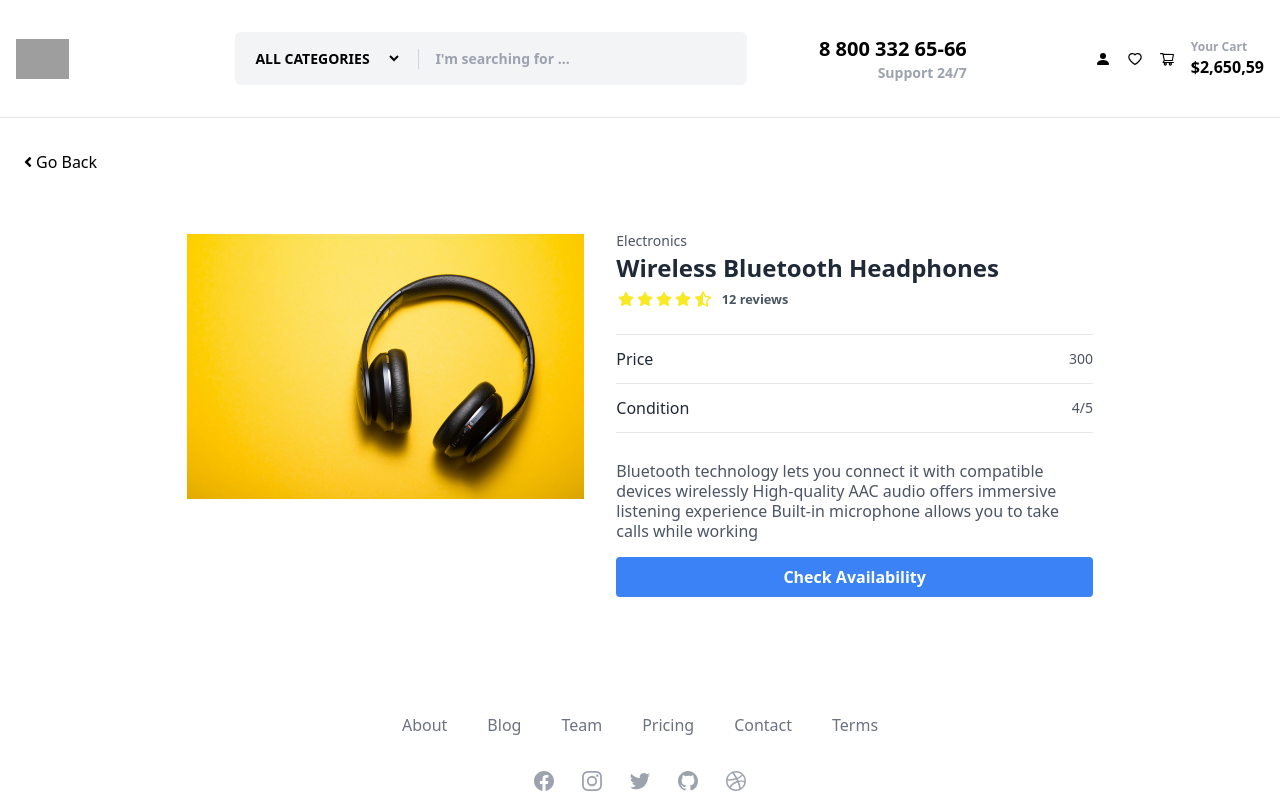
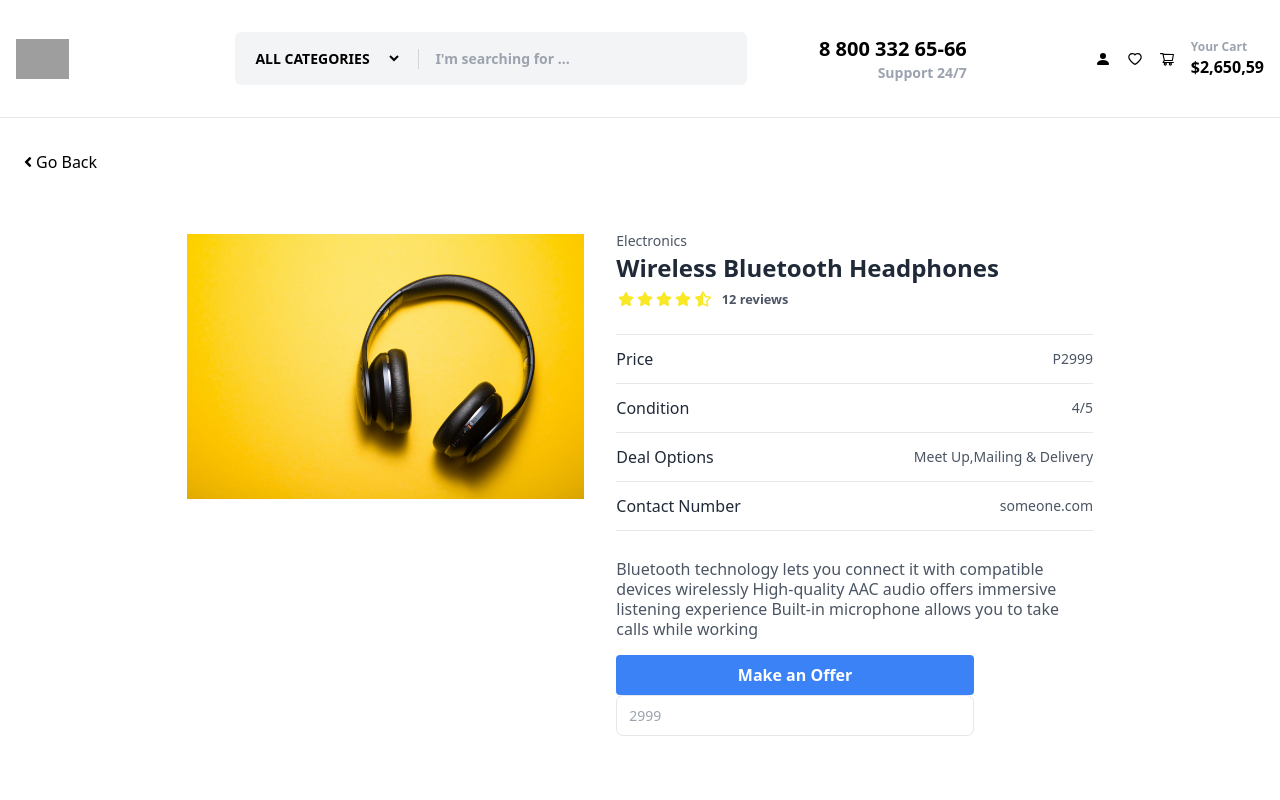
Before and after one commit to knee-rel/ateneo-trade, a React (Create React App) app: page /product/1 in a window 1280 px wide. Shown: the top 800 px of the page. Built offline with nearby package versions, Linux system fonts and the light colour scheme; grey boxes are pictures that could not be loaded.

Commit message:
fixed product listing and cleaned html

```diff
--- /dev/null
+++ b/src/components/Input.jsx
@@ -0,0 +1,21 @@
+import React from "react";
+
+const Input = ({ placeholder, className, ...props }) => {
+  const inputClasses = `
+  peer h-full w-full rounded-[7px] border border-blue-gray-200 bg-transparent px-3 py-2.5
+  font-sans text-sm font-normal text-blue-gray-700 outline outline-0 transition-all
+  placeholder-shown:border placeholder-shown:border-blue-gray-200 placeholder-shown:border-t-blue-gray-200
+  focus:border-2 focus:border-pink-500 focus:border-t-transparent focus:outline-0
+  disabled:border-0 disabled:bg-blue-gray-50
+  ${className || ""}  // Append the custom className if provided
+`;
+  return (
+    <input
+      {...props}
+      className={inputClasses.trim()}
+      placeholder={placeholder}
+    />
+  );
+};
+
+export default Input;
--- a/src/products.js
+++ b/src/products.js
@@ -11,6 +11,7 @@ const products = [
     ],
     description:
       "Bluetooth technology lets you connect it with compatible devices wirelessly High-quality AAC audio offers immersive listening experience Built-in microphone allows you to take calls while working",
+    dealOptions: ["Meet Up", "Mailing & Delivery"],
     brand: "Oppo",
     category: "Electronics",
     contactInformation: "someone.com",
@@ -32,6 +33,7 @@ const products = [
     ],
     description:
       "Introducing the iPhone 11 Pro. A transformative triple-camera system that adds tons of capability without complexity. An unprecedented leap in battery life",
+    dealOptions: ["Meet Up", "Mailing & Delivery"],
     brand: "Apple",
     category: "Electronics",
     contactInformation: "someone.com",
@@ -53,6 +55,7 @@ const products = [
     ],
     description:
       "Characterized by versatile imaging specs, the Polaroid Camera further clarifies itself using a pair of robust focusing systems and an intuitive design",
+    dealOptions: ["Meet Up", "Mailing & Delivery"],
     brand: "Polaroid",
     category: "Electronics",
     contactInformation: "someone.com",
@@ -73,6 +76,7 @@ const products = [
       "/images/headphones.jpg",
     ],
     description: "The ultimate study buddy. Serving your every need.",
+    dealOptions: ["Meet Up", "Mailing & Delivery"],
     brand: "Sony",
     category: "Electronics",
     contactInformation: "someone.com",
@@ -94,6 +98,7 @@ const products = [
     ],
     description:
       "Elevate your typing experience with our sleek and responsive keyboard—crafted for comfort and efficiency, a perfect blend of style and functionality.",
+    dealOptions: ["Meet Up", "Mailing & Delivery"],
     brand: "Logitech",
     category: "Electronics",
     contactInformation: "someone.com",
@@ -115,6 +120,7 @@ const products = [
     ],
     description:
       "Experience cutting-edge technology with our iPhone – a seamless blend of innovation and style, delivering unparalleled performance and sophistication.",
+    dealOptions: ["Meet Up", "Mailing & Delivery"],
     brand: "Amazon",
     category: "Electronics",
     contactInformation: "someone.com",
--- a/src/screens/ProductScreen.jsx
+++ b/src/screens/ProductScreen.jsx
@@ -6,6 +6,7 @@ import { FaAngleLeft } from "react-icons/fa";
 import Rating from "../components/Rating";
 import ProductDetail from "../components/ProductDetail";
 import Button from "../components/Button";
+import Input from "../components/Input";
 import products from "../products";
 
 const ProductScreen = () => {
@@ -40,14 +41,6 @@ const ProductScreen = () => {
               />
             ))}
           </div>
-          {/* {product.gallery.slice(1, 5).map((image, index) => (
-              <img
-                key={index}
-                alt={`tag-${index}`}
-                className="md:w-48 md:h-48 w-full"
-                src={image}
-              />
-            ))} */}
         </div>
         <div className="xl:w-2/5 md:w-1/2 lg:ml-8 md:ml-6 md:mt-0 mt-6">
           <div className="border-b border-gray-200 pb-6">
@@ -64,14 +57,25 @@ const ProductScreen = () => {
               />
             </div>
           </div>
-          <ProductDetail label="Price" value={300} />
+          <ProductDetail label="Price" value={`P${product.price}`} />
           <ProductDetail label="Condition" value={`${product.condition}/5`} />
+          <ProductDetail
+            label="Deal Options"
+            value={`${product.dealOptions}`}
+          />
+          <ProductDetail
+            label="Contact Number"
+            value={product.contactInformation}
+          />
           <p className="text-base lg:leading-tight leading-normal text-gray-600 dark:text-gray-300 mt-7 w-full">
             {product.description}
           </p>
-          <Button onClick={addToBasket} className="mt-4">
-            Check Availability
-          </Button>
+          <div className="items-center justify-center w-3/4">
+            <Button onClick={addToBasket} className="mt-4 w-1/2">
+              Make an Offer
+            </Button>
+            <Input placeholder={product.price} className="w-1/2" />
+          </div>
         </div>
       </div>
     </div>
```
Also changed, not shown: public/index.html (+0 -23 lines).
